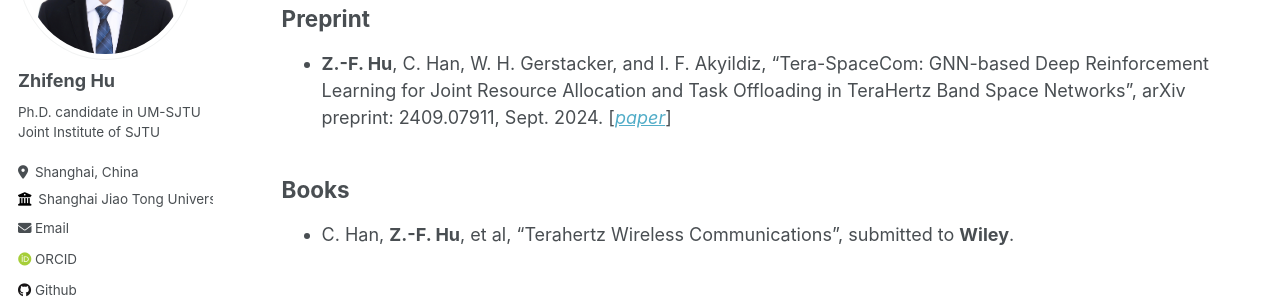
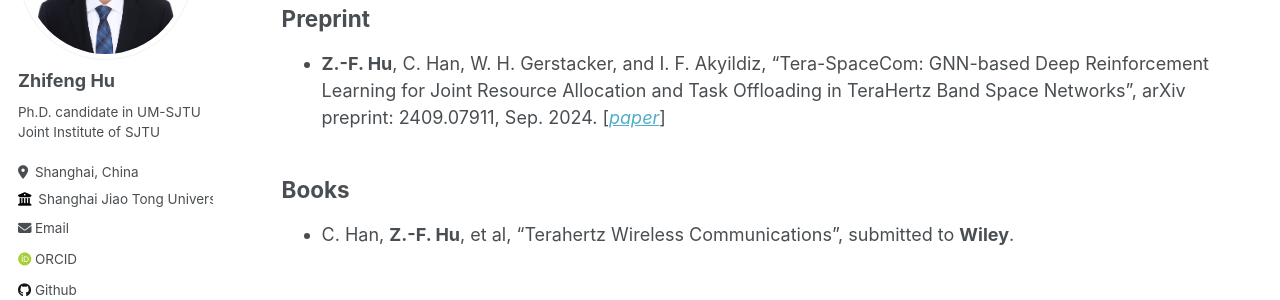
Before and after one commit to CantorHu/CantorHu.github.io, a Jekyll site: the page built from _pages/publications.md, in a window 1280 px wide and 900 px high, scrolled down 560 px. Shown: the part 226-526 px from the top of the window. Built offline with Jekyll 4.4.1, drawn with Linux system fonts in a browser that asks for light colours; some web fonts are replaced.

Commit message:
Update publications.md

```diff
--- a/_pages/publications.md
+++ b/_pages/publications.md
@@ -19,7 +19,7 @@ Conference Publications
 
 Preprint
 -----
-- **Z.-F. Hu**, C. Han, W. H. Gerstacker, and I. F. Akyildiz, "Tera-SpaceCom: GNN-based Deep Reinforcement Learning for Joint Resource Allocation and Task Offloading in TeraHertz Band Space Networks", arXiv preprint: 2409.07911, Sept. 2024. [[*paper*](https://arxiv.org/abs/2409.07911)]
+- **Z.-F. Hu**, C. Han, W. H. Gerstacker, and I. F. Akyildiz, "Tera-SpaceCom: GNN-based Deep Reinforcement Learning for Joint Resource Allocation and Task Offloading in TeraHertz Band Space Networks", arXiv preprint: 2409.07911, Sep. 2024. [[*paper*](https://arxiv.org/abs/2409.07911)]
 
 Books
 -----
```
